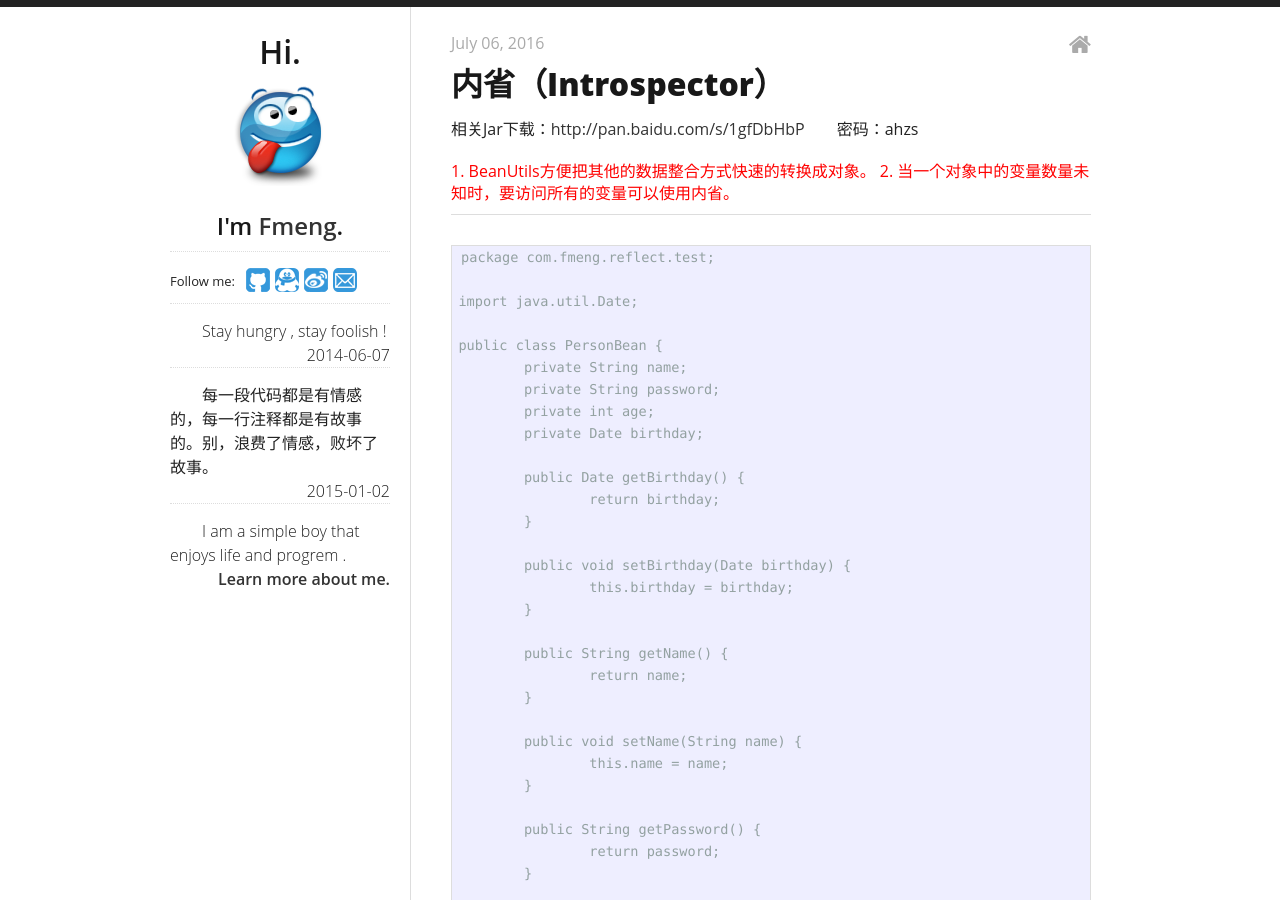
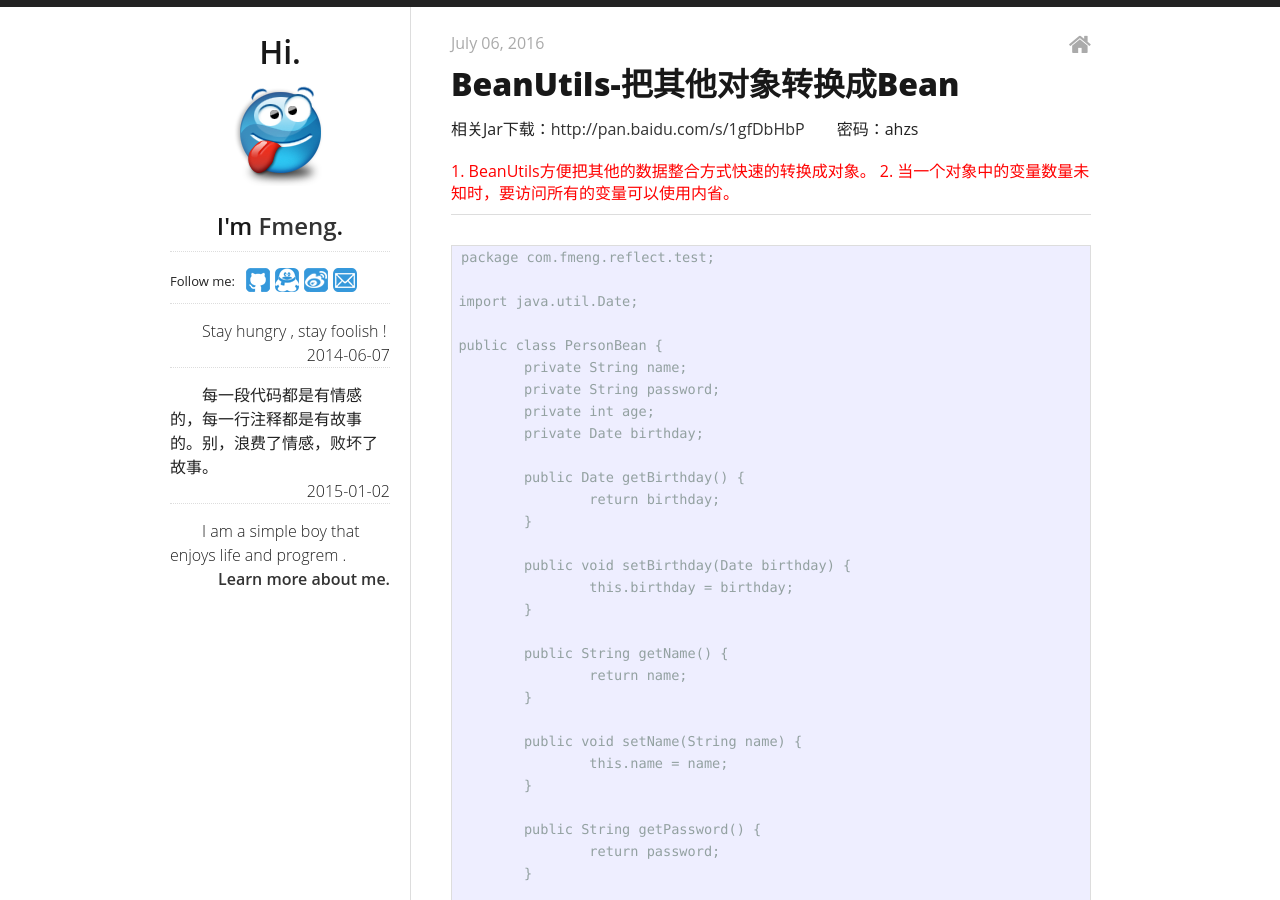
Before and after one commit to fmeng/fmeng.github.io, a Jekyll site: the page built from _posts/2016-07-06-java-beanutils.md, in a window 1280 px wide and 900 px high. Built offline with Jekyll 4.4.1, drawn with Linux system fonts in a browser that asks for light colours; Markdown is read by kramdown in place of the engine named in the settings; comment, search, counter and statistics services are not loaded.

Commit message:
java beanUtils 修改title

```diff
--- a/_posts/2016-07-06-java-beanutils.md
+++ b/_posts/2016-07-06-java-beanutils.md
@@ -1,6 +1,6 @@
 ---
 layout: post
-title: "内省（Introspector）"
+title: "BeanUtils-把其他对象转换成Bean"
 categories:
 - java
 ---
```
